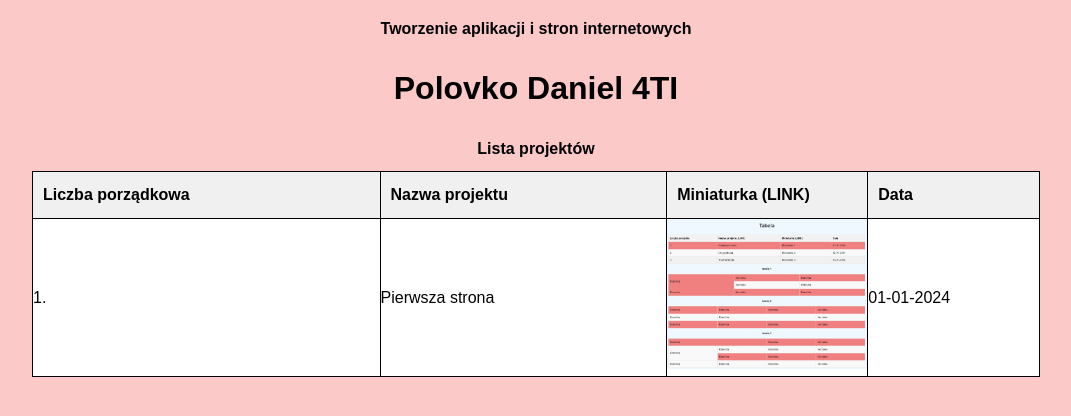
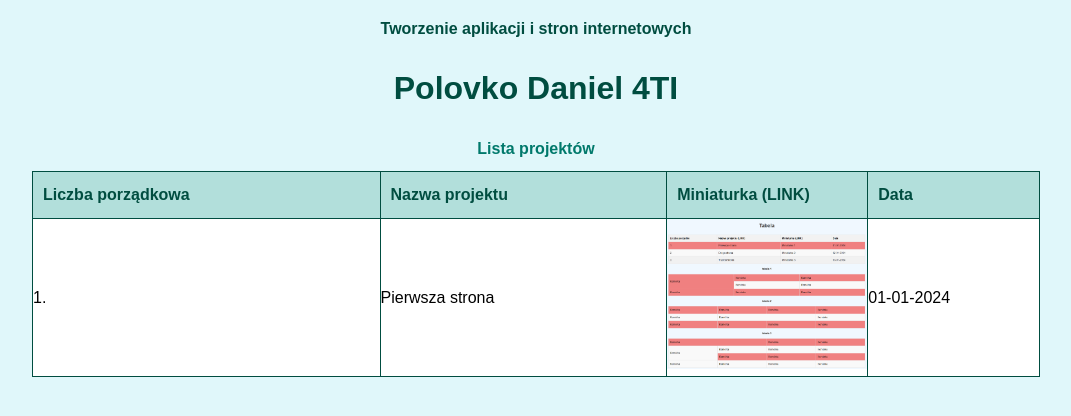
Before and after one commit to polovkodaniel/PolovkoDaniel4TI, a plain HTML site: page index.html in a window 1280 px wide. Shown: the whole page, without its empty margins (104-1175 px from the left). Drawn offline with Linux system fonts and the light colour scheme.

Commit message:
Update index.html

```diff
--- a/index.html
+++ b/index.html
@@ -8,11 +8,11 @@
             font-family: Arial, sans-serif;
             line-height: 1.6;
             margin: 10px;
-            background-color: #fcc9c9;
+            background-color: #e0f7fa; /* Jasny niebieski */
         }
 
         h1 {
-            color: #000000;
+            color: #004d40; /* Ciemny zielony */
             text-align: center;
         }
         table {
@@ -25,27 +25,29 @@
         table caption {
             font-weight: bold;
             margin-bottom: 10px;
+            color: #00796b; /* Zielony */
         }
         table, th, td {
-            border: 1px solid #000000;
+            border: 1px solid #004d40; /* Ciemny zielony */
         }
         th, td {
             padding: 10px;
             text-align: left;
         }
         th {
-            background-color: #f0f0f0;
+            background-color: #b2dfdb; /* Jasny zielony */
+            color: #004d40; /* Ciemny zielony */
         }
         tr:nth-child(even) {
-            background-color: #f9f9f9;
+            background-color: #e0f2f1; /* Bardzo jasny zielony */
         }
         tr:hover {
-            background-color: #e0e0e0;
+            background-color: #b2dfdb; /* Jasny zielony */
         }
         p {
             text-align: center;
             font-weight: bold;
-            color: #000000;
+            color: #004d40; /* Ciemny zielony */
         }
         img {
             width: 100%;
@@ -74,7 +76,7 @@
             <tr>
                 <td>1.</td>
                 <td>Pierwsza strona</td>
-                <td style="width: 200px; height: 150px;"><a href="https://polovkodaniel.github.io/DanielPolovko4TI/"><img src = "Zrzut ekranu 2024-09-17 112003.png"></a></td>
+                <td style="width: 200px; height: 150px;"><a href="https://polovkodaniel.github.io/DanielPolovko4TI/"><img src="Zrzut ekranu 2024-09-17 112003.png" alt="Miniaturka projektu"></a></td>
                 <td>01-01-2024</td>
             </tr>
         </tbody>
```
